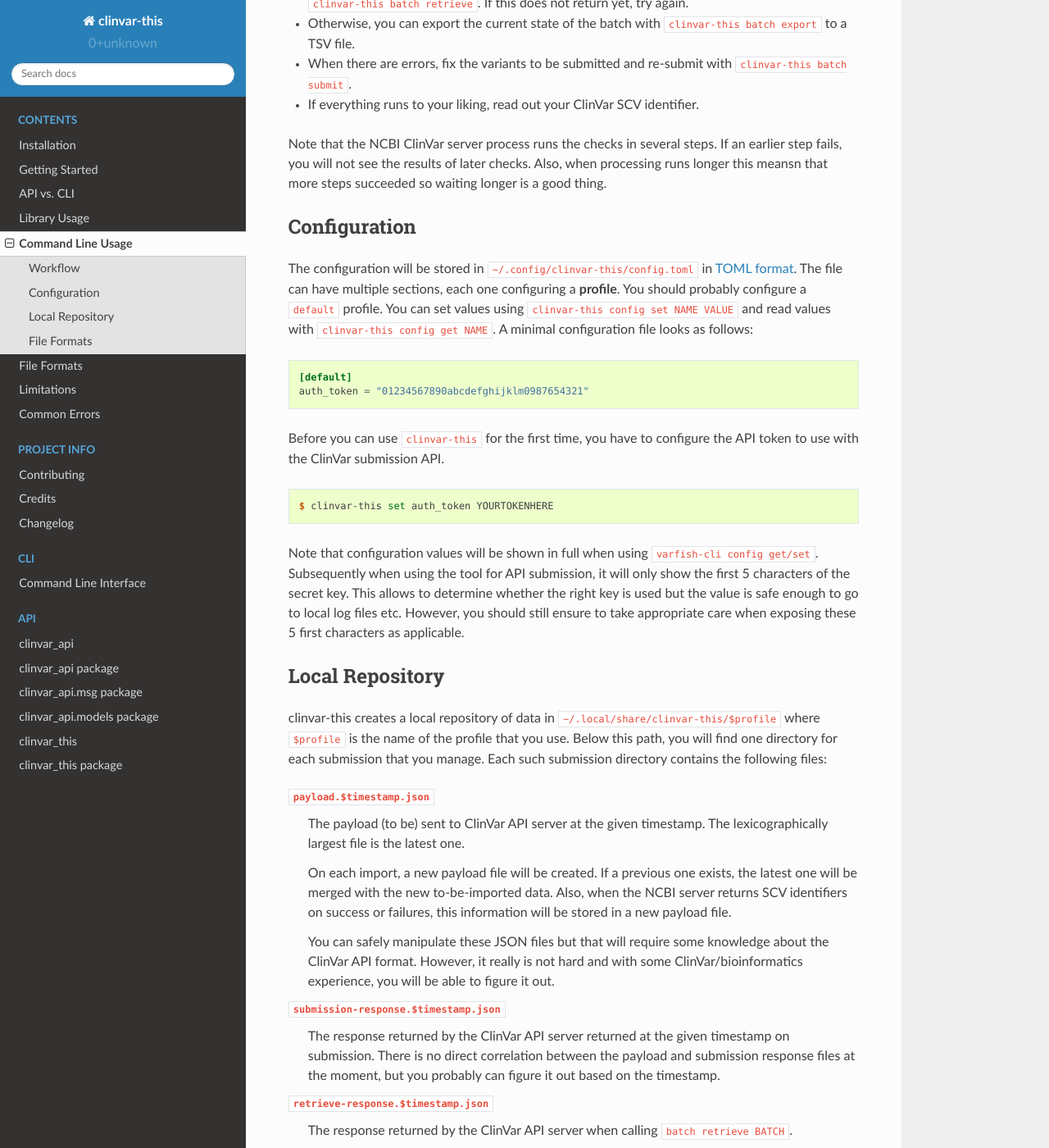
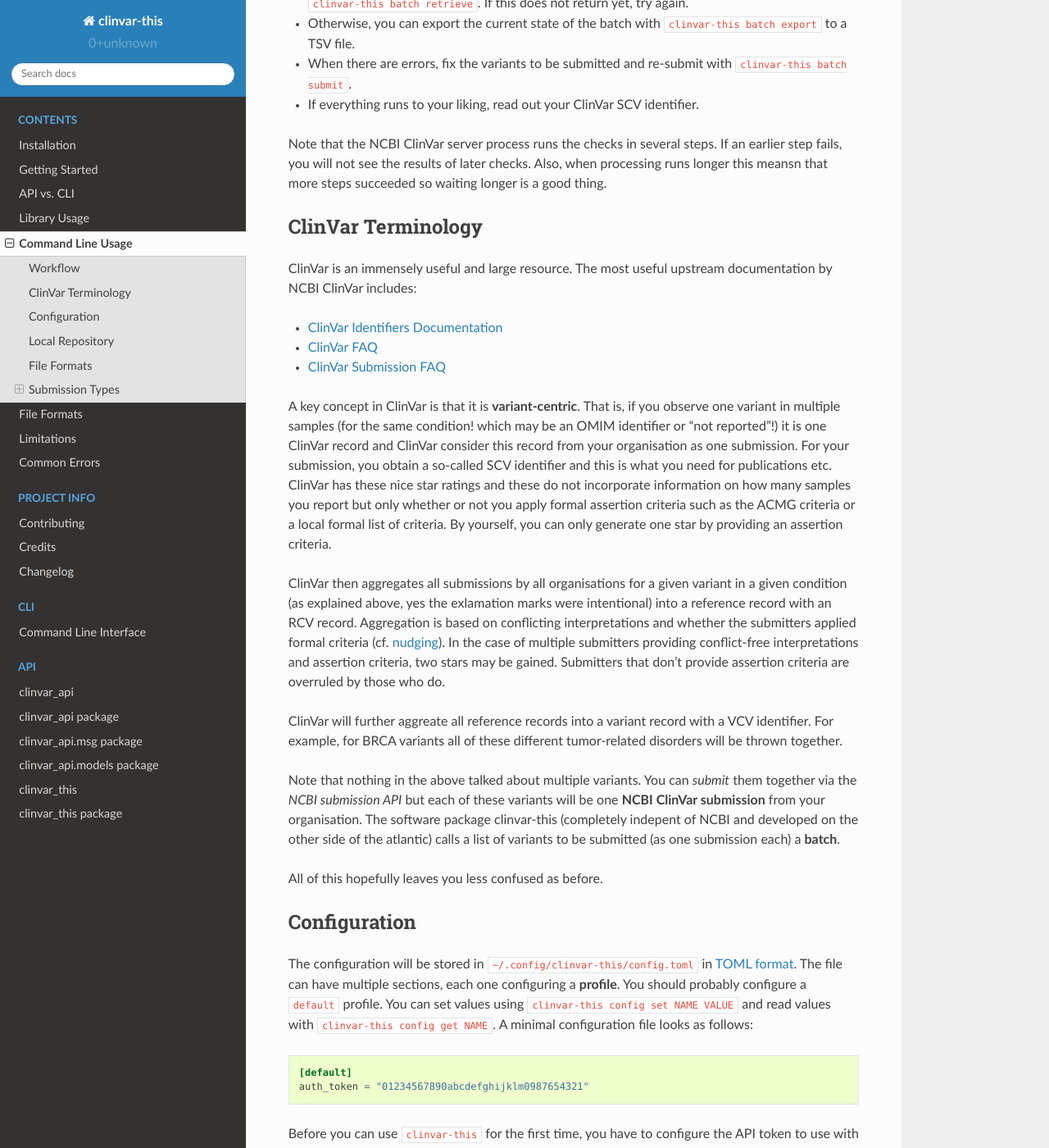
Before and after one commit to varfish-org/clinvar-this, a Sphinx documentation site: the page built from docs/usage_cli.rst, in a window 1280 px wide and 1400 px high, scrolled down 897 px. Shown: the whole window at 82% size. Built offline with Sphinx 7.4.7 and the Read the Docs theme 2.0.0, drawn with Linux system fonts in a browser that asks for light colours; some of the changed text lies outside the part shown.

Commit message:
advances

```diff
--- a/docs/usage_cli.rst
+++ b/docs/usage_cli.rst
@@ -40,6 +40,37 @@
 Note that the NCBI ClinVar server process runs the checks in several steps.
 If an earlier step fails, you will not see the results of later checks.
 Also, when processing runs longer this meansn that more steps succeeded so waiting longer is a good thing.
+
+-------------------
+ClinVar Terminology
+-------------------
+
+ClinVar is an immensely useful and large resource.
+The most useful upstream documentation by NCBI ClinVar includes:
+
+- `ClinVar Identifiers Documentation <https://www.ncbi.nlm.nih.gov/clinvar/docs/identifiers/>`__
+- `ClinVar FAQ <https://www.ncbi.nlm.nih.gov/clinvar/docs/faq/>`__
+- `ClinVar Submission FAQ <https://www.ncbi.nlm.nih.gov/clinvar/docs/faq_submitters/>`__
+
+A key concept in ClinVar is that it is **variant-centric**.
+That is, if you observe one variant in multiple samples (for the same condition! which may be an OMIM identifier or "not reported"!) it is one ClinVar record and ClinVar consider this record from your organisation as one submission.
+For your submission, you obtain a so-called SCV identifier and this is what you need for publications etc.
+ClinVar has these nice star ratings and these do not incorporate information on how many samples you report but only whether or not you apply formal assertion criteria such as the ACMG criteria or a local formal list of criteria.
+By yourself, you can only generate one star by providing an assertion criteria.
+
+ClinVar then aggregates all submissions by all organisations for a given variant in a given condition (as explained above, yes the exlamation marks were intentional) into a reference record with an RCV record.
+Aggregation is based on conflicting interpretations and whether the submitters applied formal criteria (cf. `nudging <https://en.wikipedia.org/wiki/Nudge_theory>`__).
+In the case of multiple submitters providing conflict-free interpretations and assertion criteria, two stars may be gained.
+Submitters that don't provide assertion criteria are overruled by those who do.
+
+ClinVar will further aggreate all reference records into a variant record with a VCV identifier.
+For example, for BRCA variants all of these different tumor-related disorders will be thrown together.
+
+Note that nothing in the above talked about multiple variants.
+You can *submit* them together via the *NCBI submission API* but each of these variants will be one **NCBI ClinVar submission** from your organisation.
+The software package clinvar-this (completely indepent of NCBI and developed on the other side of the atlantic) calls a list of variants to be submitted (as one submission each) a **batch**.
+
+All of this hopefully leaves you less confused as before.
 
 -------------
 Configuration
@@ -100,4 +131,32 @@
 File Formats
 ------------
 
-See the dedicatd section :ref:`file_formats`.
+See the dedicated section :ref:`file_formats`.
+
+----------------
+Submission Types
+----------------
+
+The following is written with the native TSV file format in mind.
+This translates to the other known file formats in the case that the :ref:`file_formats` describes the relevant columns/information.
+
+Novel Submissions
+=================
+
+If your sample sheet does not have a ``clinvar_accession`` column or it is empty for your variant, the variant will be submitted as novel.
+ClinVar will check whether your organisation has submitted this variant before for the same condition (OMIM code or "not provided") and report back errors if one such record exists.
+
+clinvar-this will write the SCV from the clinvar processing results to its local repository.
+On re-submission of the batch after processing and result retrieval, the variant will be submitted as an update.
+
+Submission Updates
+==================
+
+If you provided a ``clinvar_accession`` then clinvar-this will submit an update.
+Such a variant must already exist from your organisation for the given condition (again, OMIM codde or "not provided").
+
+Deletions
+=========
+
+Deletions have to take another path.
+You have to create a deletion TSV file as documented in :ref:`file_formats` (you only have to provide the SCV identifier to delete for and a free-text comment), import it into a new clinvar-this batch and submit it.
```
Also changed, not shown: docs/file_formats.rst (+48 -0 lines).
